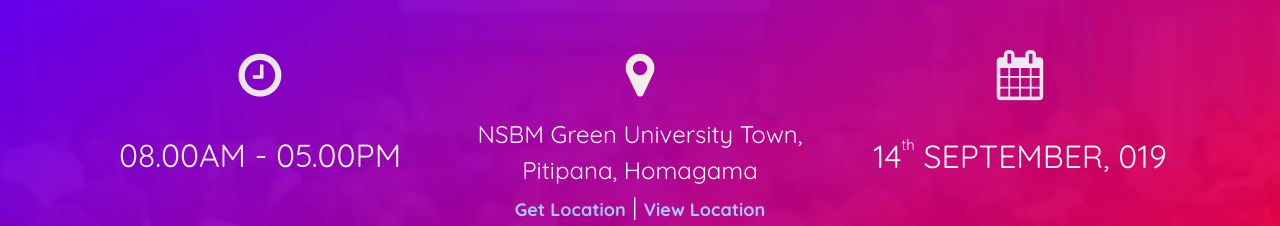
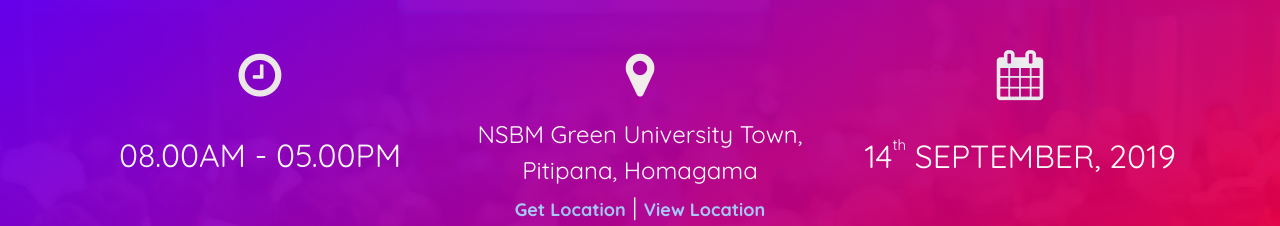
Before and after one commit to ngsrilanka/ngSrilanka-2019, an Angular app: page / in a window 1280 px wide. Shown: the part 7520-7746 px from the top of the page. Built offline with nearby package versions, Linux system fonts and the light colour scheme.

Commit message:
fixed the typo

```diff
--- a/src/app/components/venue/venue.component.html
+++ b/src/app/components/venue/venue.component.html
@@ -37,7 +37,7 @@
           </div>
           <div class="col-md-4 date-time">
             <p class="res-icons"><i class="fa fa-calendar"></i></p>
-            <p class="date-text">14<span>th</span> SEPTEMBER, 019</p>
+            <p class="date-text">14<span>th</span> SEPTEMBER, 2019</p>
           </div>
         </div>
       </div>
```
